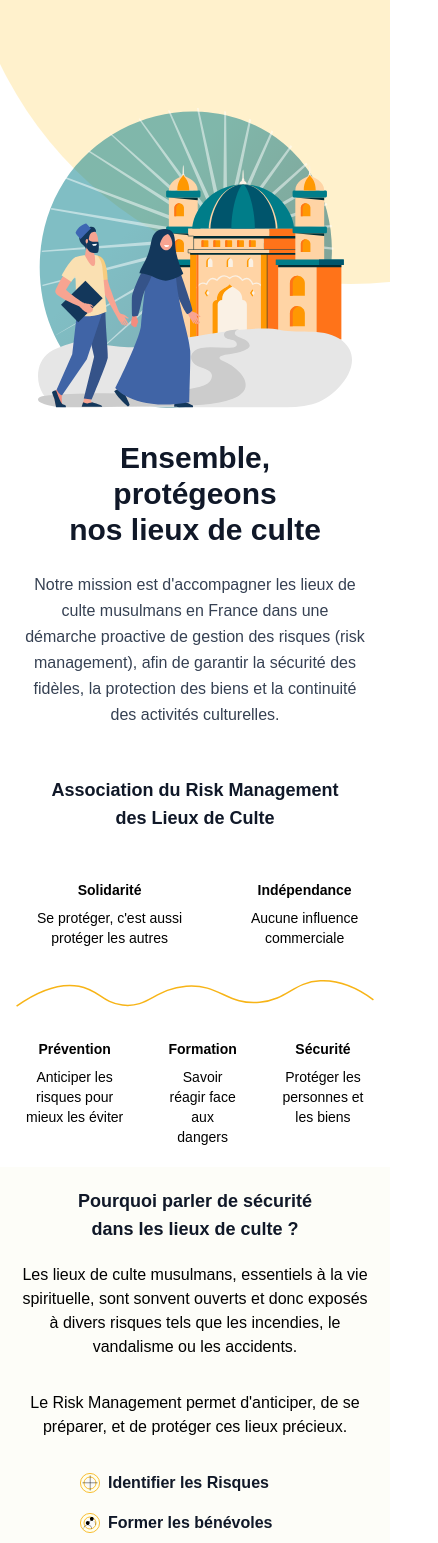
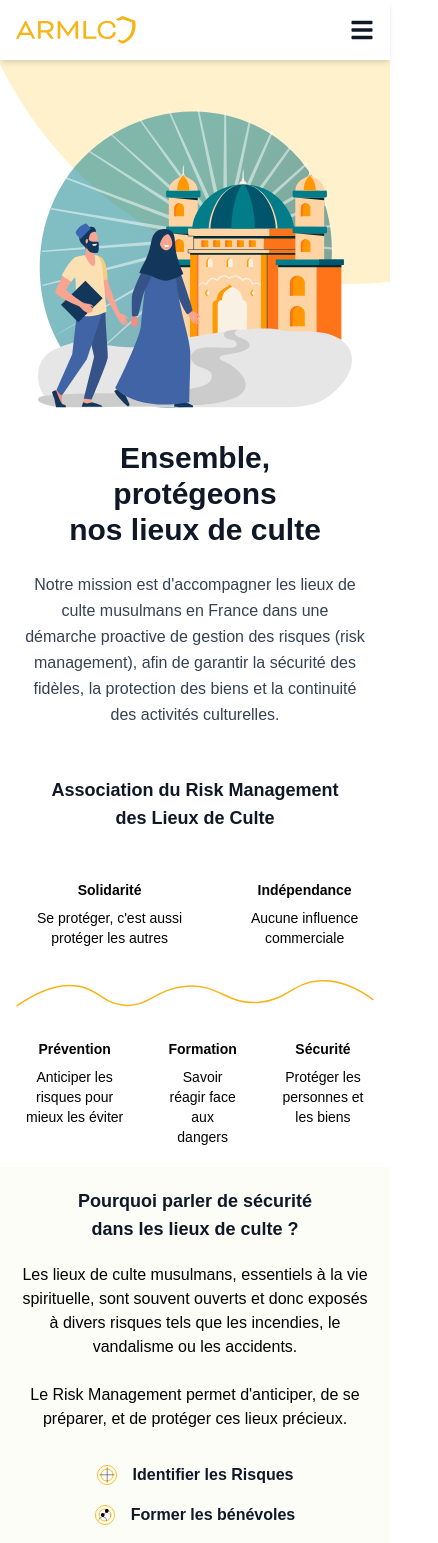
Before and after one commit to Brandon22030/adelab_test, a Next.js app: page / in a window 390 px wide. Shown: the top 1543 px of the page, 438 px wide, since content can reach past the window. Built offline with nearby package versions, Linux system fonts and the light colour scheme.

Commit message:
Amélioration du responsive et de la mise en page du footer et des sections

```diff
--- a/app/page.tsx
+++ b/app/page.tsx
@@ -8,10 +8,10 @@ import NewsletterForm from '@/components/sections/NewsletterForm';
 
 export default function Home() {
   return (
-    <main className="bg-white min-h-screen flex flex-col">
-      {/* <Header /> */}
-      <div className="flex-1">
-        <div className="mx-auto w-full max-w-[1800px]">
+    <main className="bg-white min-h-screen flex flex-col overflow-x-hidden">
+      <Header />
+      <div className="flex-1 w-full">
+        <div className="w-full">
           <Hero />
           <Mission />
           <Security />
--- a/components/sections/Security.tsx
+++ b/components/sections/Security.tsx
@@ -26,26 +26,20 @@ const Security = () => {
       <h2 className="text-center text-lg md:text-2xl font-bold text-gray-900 px-15 md:px-6 lg:px-8 xl:px-12 2xl:mx-auto 2xl:max-w-7xl mb-5">
         Pourquoi parler de sécurité dans les <br className="hidden md:block" /> lieux de culte ?
       </h2>
-      <div className="w-full md:flex md:justify-between gap-10 md:gap-20 px-4 md:px-6 lg:px-8 xl:px-12 2xl:mx-auto 2xl:max-w-7xl">
+      <div className="w-full md:flex md:justify-between gap-6 md:gap-12 px-4 mx-auto max-w-7xl">
         <div className="text-center md:text-left mb-8 md:mb-12 md:my-auto">
-          <p className="text-black max-w-2xl mx-auto md:mx-0 mb-[2rem]">
-            Les lieux de culte musulmans, essentiels à la vie spirituelle, sont sonvent{' '}
-            <br className="hidden md:block" />
-            ouverts et donc exposés à divers risques tels que les incendies, le{' '}
-            <br className="hidden md:block" />
-            vandalisme ou les accidents.
+          <p className="text-black max-w-2xl mx-auto md:mx-0 mb-6">
+            Les lieux de culte musulmans, essentiels à la vie spirituelle, sont souvent ouverts et donc exposés à divers risques tels que les incendies, le vandalisme ou les accidents.
           </p>
           <p className="text-black max-w-2xl mx-auto md:mx-0">
-            Le Risk Management permet d&apos;anticiper, de se préparer, et de protéger{' '}
-            <br className="hidden md:block" />
-            ces lieux précieux.
+            Le Risk Management permet d&apos;anticiper, de se préparer, et de protéger ces lieux précieux.
           </p>
         </div>
 
         {/* Security Points */}
-        <div className="flex flex-col items-center space-y-4 md:mr-[15rem]">
+        <div className="flex flex-col items-center space-y-4 md:mr-0">
           {securityPoints.map((point, index) => (
-            <div key={index} className="flex items-center ml-[8rem] md:ml-0 gap-2 max-w-md w-full">
+            <div key={index} className="flex items-center justify-center md:justify-start gap-4 max-w-md w-full">
               <div className="flex-shrink-0">
                 <Image
                   src={point.icon}
```
